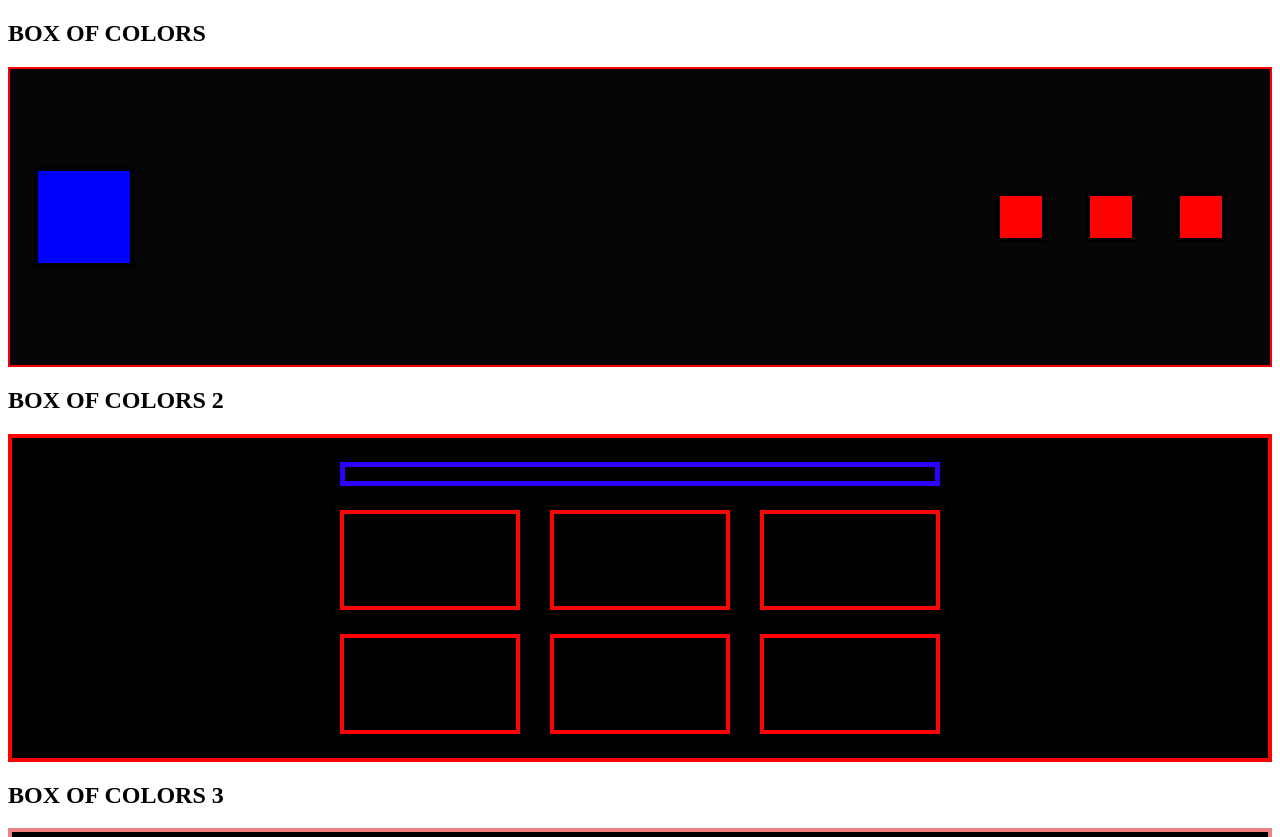
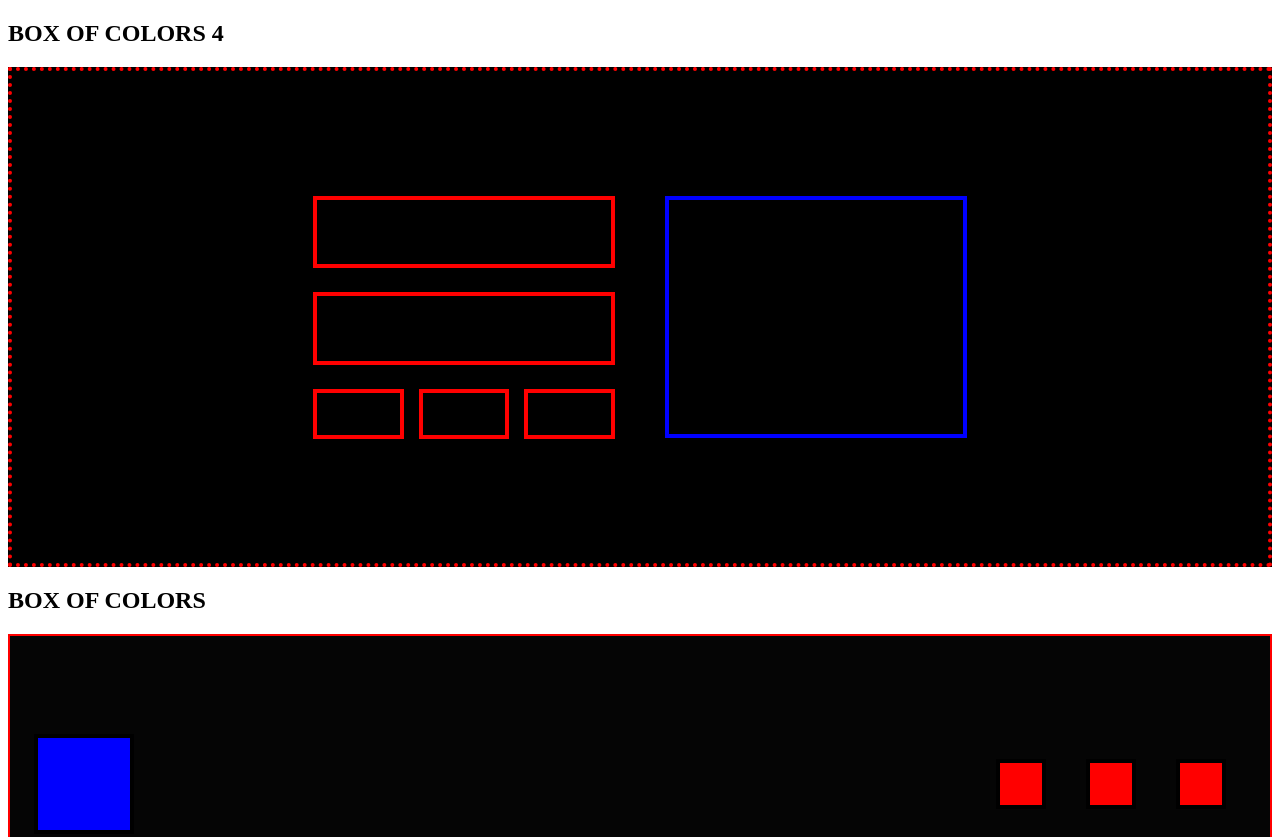
Before and after one commit to Skytomoondvm/CSS-FLEXBOX, a plain HTML site: page index.html in a window 1280 px wide. Shown: the top 837 px of the page. Drawn offline with Linux system fonts and the light colour scheme.

Commit message:
CSS FLEX

```diff
--- a/index.html
+++ b/index.html
@@ -10,6 +10,25 @@
 </head>
 
 <body>
+
+
+  <section>
+    <h2>BOX OF COLORS 4</h2>
+    <div class="container-four">
+      <div class="box-wrapper-four">
+        <div class="box-four"></div>
+        <div class="box-four"></div>
+        <div class="box-wrapper-mini">
+          <div class="box-small-one"></div>
+          <div class="box-small-one"></div>
+          <div class="box-small-one"></div>
+        </div>
+      </div>
+      <div class="box box-large-two"></div>
+    </div>
+  </section>
+
+
   <section>
     <h1>BOX OF COLORS</h1>
     <div class="container">
--- a/style.css
+++ b/style.css
@@ -89,3 +89,46 @@
   height: 350px;
   border: 4px solid red;
 }
+
+.container-four {
+  border: 4px dotted red;
+  padding: 24px;
+  background-color: black;
+  width: 100%;
+  height: 500px;
+  padding: 125px;
+  display: flex;
+  justify-content: center;
+}
+
+.box-wrapper-four {
+  width: 30%;
+  height: 100%;
+  margin-right: 50px;
+}
+
+.box-four {
+  width: 100%;
+  height: 30%;
+  border: 4px solid red;
+  padding: 24px;
+  margin-bottom: 24px;
+}
+
+.box-large-two {
+  background-color: black;
+  border: 4px solid blue;
+  width: 30%;
+  height: auto;
+}
+
+.box-small-one {
+  width: 30%;
+  height: 50px;
+  border: 4px solid red;
+}
+
+.box-wrapper-mini {
+  display: flex;
+  justify-content: space-between;
+}
```
